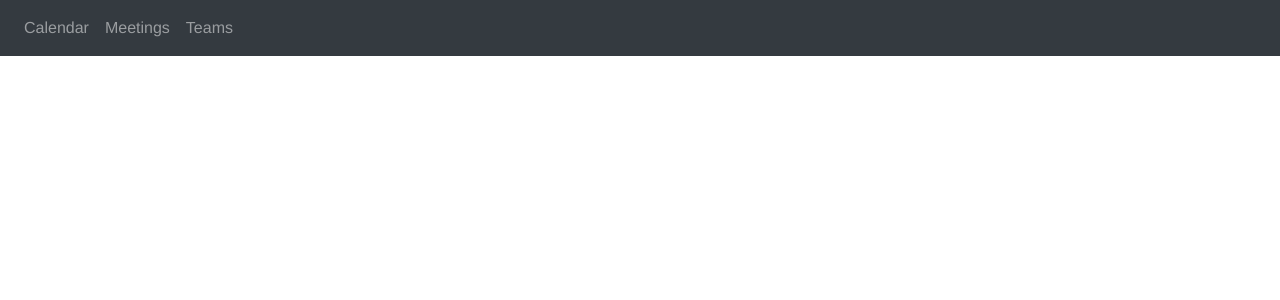
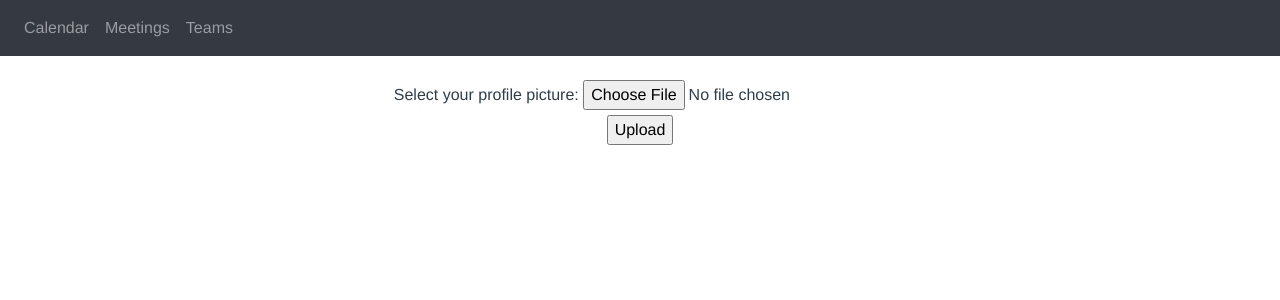
Before and after one commit to rishabh-rupeek/meetings-app-frontend, a Vue app: page /profile in a window 1280 px wide. Shown: the top 300 px of the page. Built offline with nearby package versions, Linux system fonts and the light colour scheme.

Commit message:
image upload working

```diff
--- a/package.json
+++ b/package.json
@@ -13,6 +13,7 @@
     "bootstrap-vue": "^2.18.1",
     "core-js": "^3.6.5",
     "vue": "^2.6.11",
+    "vue-file-agent": "^1.7.3",
     "vue-router": "^3.4.8",
     "vue-toast-notification": "^0.5.4"
   },
--- /dev/null
+++ b/src/components/Profile.vue
@@ -0,0 +1,48 @@
+<template>
+    <form v-on:submit.prevent="uploadData" enctype="multipart/form-data">
+    <div>
+       <label>Select your profile picture:</label> <input v-on:change="onFileChange" type="file" id="image"  name="image" />
+    </div>
+    <div>
+        <input type="submit" name="btn_upload_profile_pic" value="Upload" />
+    </div>
+</form>
+</template>
+<script>
+import axios from 'axios'
+
+export default {
+    name:'Profile',
+    data(){
+        return{
+            image:null
+        }
+    },
+    methods:{
+        onFileChange(e){
+            var files = e.target.files || e.dataTransfer.files;
+            console.log(files);
+            this.image = files[0];
+            if (!files.length)
+            return;
+        },
+        uploadData(){
+            const formData = new FormData();
+            formData.append('image', this.image);
+            axios.post(`http://localhost:3000/api/upload?email=${localStorage.getItem('email')}`,formData,{
+                headers: {
+                    'Authorization': localStorage.getItem( 'token' )
+                }
+                })
+                .then((result) => {
+                    console.log(result);
+                }).catch((err) => {
+                    console.log(err);
+                })
+        }
+    }
+}
+</script>
+<style>
+
+</style>
--- a/src/router/router.js
+++ b/src/router/router.js
@@ -25,6 +25,11 @@ export default new Router({
             name: 'teams',
             path: "/teams",
             component: () => import( '@/components/Teams' )
+        },
+        {
+            name: 'profile',
+            path: "/profile",
+            component: () => import( '@/components/Profile' )
         }
     ]
 });
--- /dev/null
+++ b/src/services.js/upload.js
@@ -0,0 +1,3 @@
+export const upload = (body) => {
+    console.log(body);
+}
```
Also changed, not shown: 1 other file (tests, documents, lock files or other folders).
